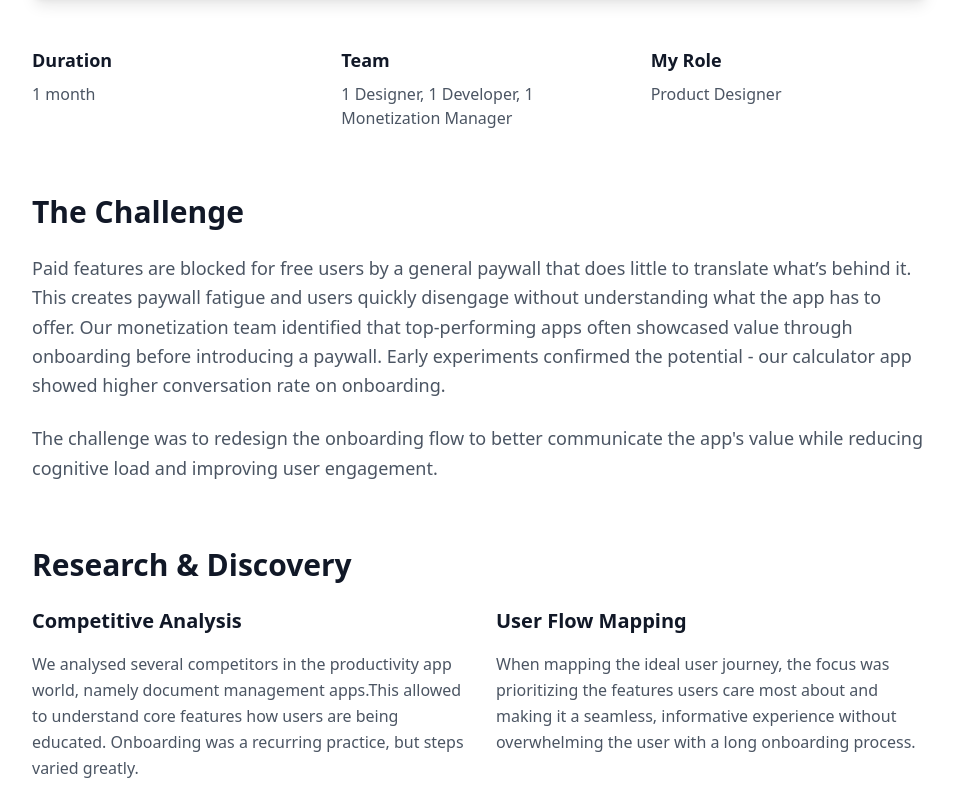
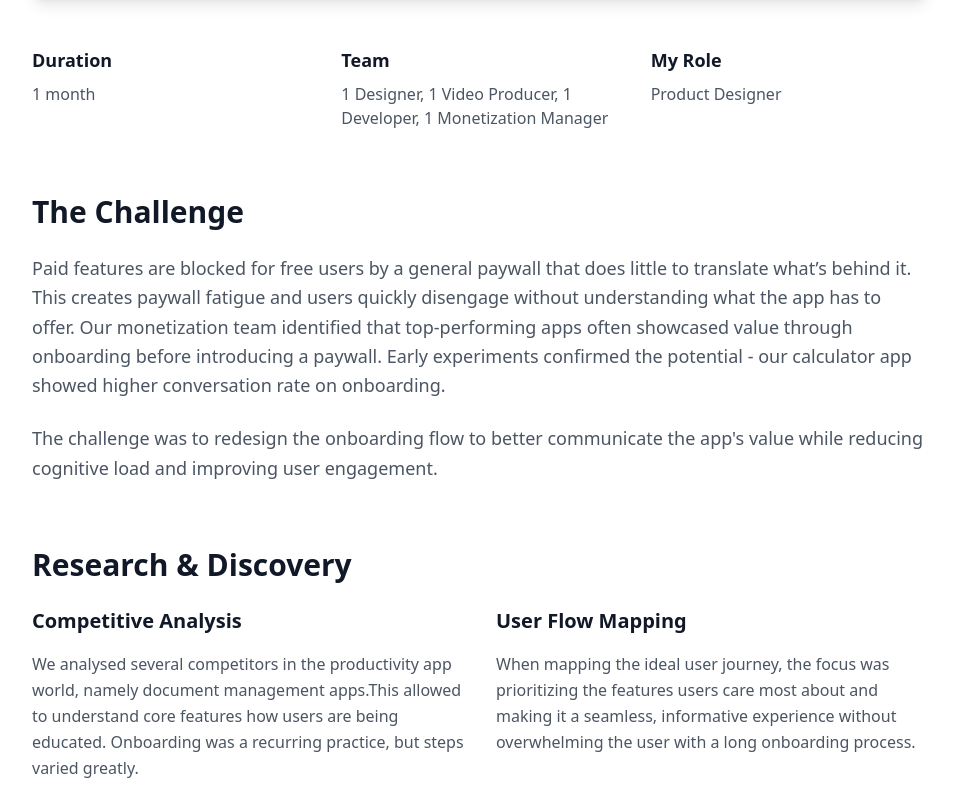
Before and after one commit to KikiDesignLab/portfolio, an Astro site: page /portfolio/case-study/onboarding-redesign in a window 1280 px wide. Shown: the part 1034-1825 px from the top of the page, without its empty margins (160-1119 px from the left). Built offline with nearby package versions, Linux system fonts and the light colour scheme; Astro itself is replaced by a stand-in of ours.

Commit message:
project details

```diff
--- a/src/pages/case-study/onboarding-redesign.astro
+++ b/src/pages/case-study/onboarding-redesign.astro
@@ -122,7 +122,8 @@ import "../../styles/global.css";
                                 Team
                             </h3>
                             <p class="text-gray-600 dark:text-gray-400">
-                                1 Designer, 1 Developer, 1 Monetization Manager
+                                1 Designer, 1 Video Producer, 1 Developer, 1
+                                Monetization Manager
                             </p>
                         </div>
                         <div>
@@ -238,15 +239,10 @@ import "../../styles/global.css";
                         <ul
                             class="list-disc list-inside text-gray-600 dark:text-gray-300 space-y-2 mb-8"
                         >
-                            <li>
-                                Clear, concise language to explain each step and
-                                a simple flow.
-                            </li>
+                            <li>Clear, concise language to explain each step and a simple flow.</li>
                             <li>Interactive feature demonstrations</li>
                             <li>Clear value propositions at each step</li>
-                            <li>
-                                A straightforward paywall summarising all info
-                            </li>
+                            <li>A straightforward paywall summarising all info</li>
                         </ul>
                         <img
                             src="https://picsum.photos/seed/solution/700/400"
```
